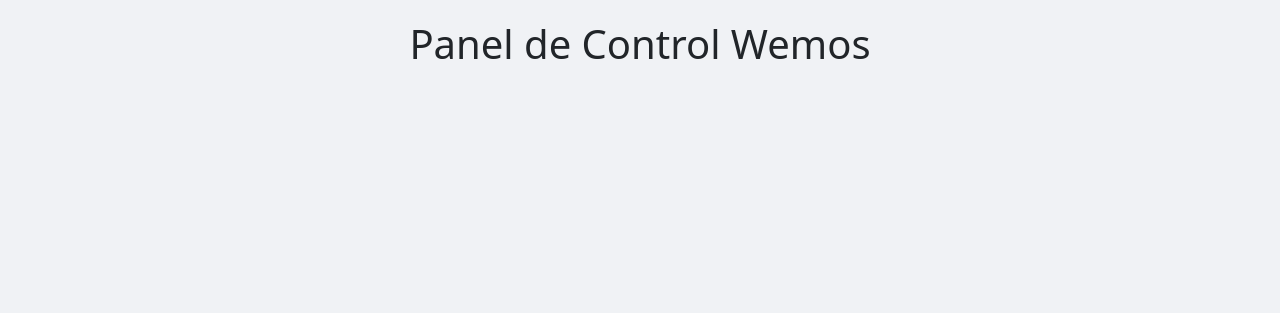
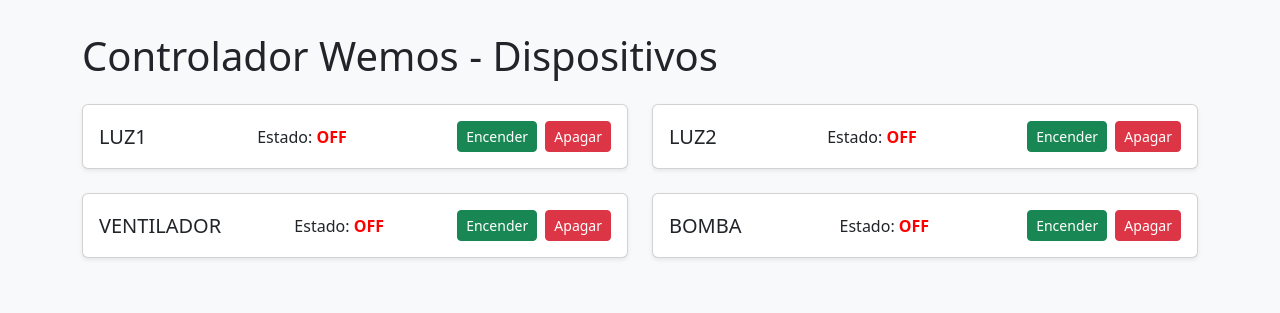
Before and after one commit to Brunor86/Controlador-wemos, a Flask app: page /web in a window 1280 px wide. Shown: the top 313 px of the page. Run offline with Flask 3, Linux system fonts and the light colour scheme.

Commit message:
Update index.html

```diff
--- a/templates/index.html
+++ b/templates/index.html
@@ -3,68 +3,86 @@
 <head>
   <meta charset="UTF-8" />
   <meta name="viewport" content="width=device-width, initial-scale=1" />
-  <title>Control de Dispositivos Wemos</title>
-
-  <!-- Bootstrap -->
+  <title>Controlador Wemos</title>
   <link href="https://cdn.jsdelivr.net/npm/bootstrap@5.3.0/dist/css/bootstrap.min.css" rel="stylesheet" />
   <style>
     body {
-      background-color: #f0f2f5;
-      padding: 20px;
+      padding: 2rem;
+      background-color: #f8f9fa;
     }
     .device-card {
-      background-color: white;
-      border-radius: 12px;
-      padding: 20px;
-      margin-bottom: 20px;
-      box-shadow: 0 2px 6px rgba(0,0,0,0.1);
-      text-align: center;
+      margin-bottom: 1.5rem;
     }
-    .btn-on {
-      background-color: #198754;
-      color: white;
+    .estado-on {
+      color: green;
+      font-weight: bold;
     }
-    .btn-off {
-      background-color: #dc3545;
-      color: white;
+    .estado-off {
+      color: red;
+      font-weight: bold;
     }
   </style>
 </head>
 <body>
   <div class="container">
-    <h1 class="mb-4 text-center">Panel de Control Wemos</h1>
-    <div class="row" id="devices-container">
-      <!-- Dispositivos se insertan acá -->
+    <h1 class="mb-4">Controlador Wemos - Dispositivos</h1>
+    <div id="lista-dispositivos" class="row">
+      {% for disp in dispositivos %}
+      <div class="col-md-6 device-card">
+        <div class="card shadow-sm">
+          <div class="card-body d-flex justify-content-between align-items-center">
+            <h5 class="card-title mb-0">{{ disp }}</h5>
+            <div>
+              Estado:
+              <span id="estado-{{ disp }}" class="{{ 'estado-on' if estados[disp] == 'ON' else 'estado-off' }}">
+                {{ estados[disp] }}
+              </span>
+            </div>
+            <div>
+              <button class="btn btn-success btn-sm me-1" onclick="cambiarEstado('{{ disp }}', 'ON')">Encender</button>
+              <button class="btn btn-danger btn-sm" onclick="cambiarEstado('{{ disp }}', 'OFF')">Apagar</button>
+            </div>
+          </div>
+        </div>
+      </div>
+      {% endfor %}
     </div>
   </div>
 
   <script>
-    // Cargar lista desde Flask
-    fetch("/dispositivos")
-      .then(response => response.json())
-      .then(dispositivos => {
-        const container = document.getElementById("devices-container");
+    async function cambiarEstado(dispositivo, accion) {
+      const url = `/${accion.toLowerCase()}/${dispositivo}`;
+      try {
+        const res = await fetch(url);
+        const data = await res.json();
+        if (data.status === "ok") {
+          actualizarEstado(); // actualizar en pantalla
+        } else {
+          alert(data.mensaje);
+        }
+      } catch (error) {
+        alert("Error comunicando con el servidor");
+        console.error(error);
+      }
+    }
 
-        dispositivos.forEach(dispositivo => {
-          const div = document.createElement("div");
-          div.className = "col-md-3";
-          div.innerHTML = `
-            <div class="device-card">
-              <h4>${dispositivo}</h4>
-              <button class="btn btn-on me-2" onclick="enviar('${dispositivo}', 'encender')">Encender</button>
-              <button class="btn btn-off" onclick="enviar('${dispositivo}', 'apagar')">Apagar</button>
-            </div>
-          `;
-          container.appendChild(div);
-        });
-      });
+    async function actualizarEstado() {
+      try {
+        const res = await fetch('/estado');
+        const estados = await res.json();
+        for (const [disp, estado] of Object.entries(estados)) {
+          const span = document.getElementById('estado-' + disp);
+          if (!span) continue;
+          span.textContent = estado;
+          span.className = estado === 'ON' ? 'estado-on' : 'estado-off';
+        }
+      } catch (error) {
+        console.error("Error actualizando estado:", error);
+      }
+    }
 
-    function enviar(dispositivo, accion) {
-      fetch(`/${accion}/${dispositivo}`)
-        .then(response => response.text())
-        .then(data => alert(data))
-        .catch(() => alert("Error al enviar comando"));
-    }
+    // Actualiza estado cada 3 segundos
+    setInterval(actualizarEstado, 3000);
   </script>
 </body>
 </html>
```
